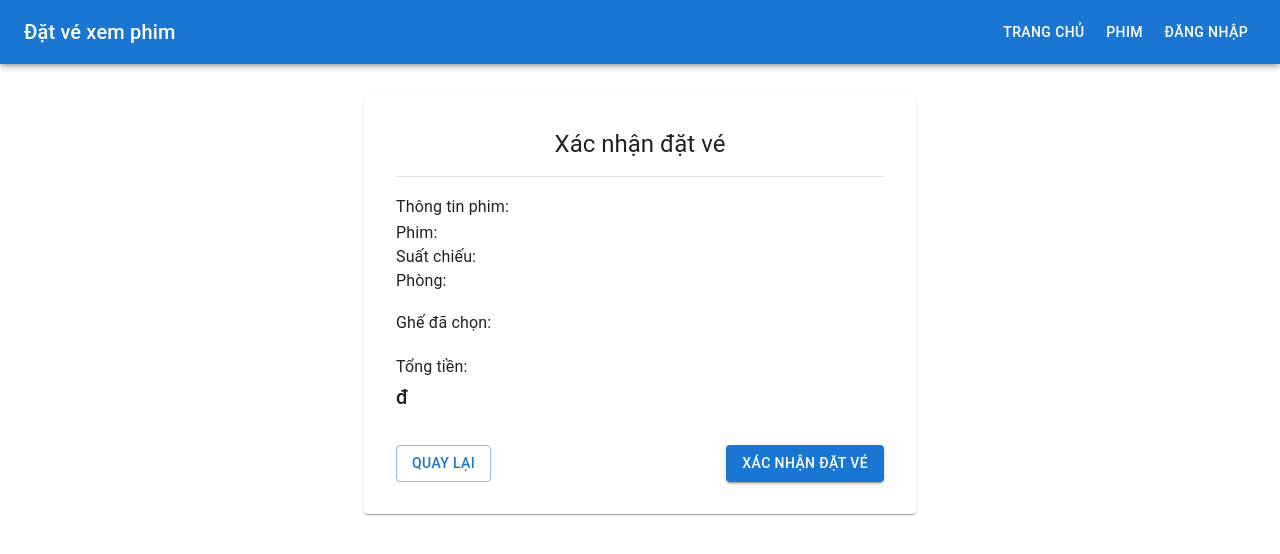
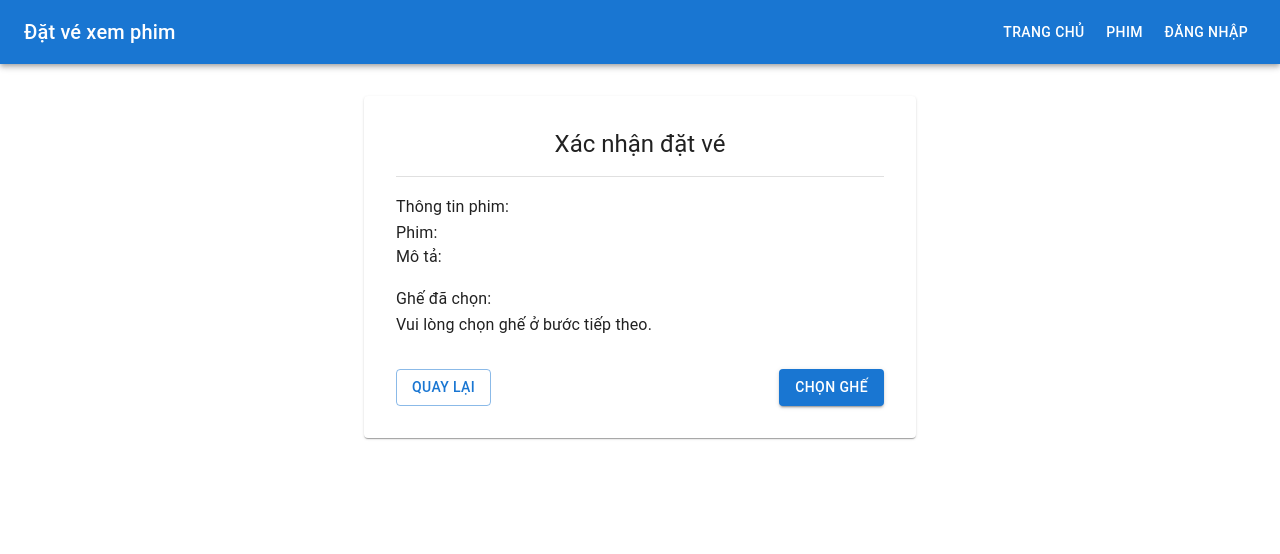
Before and after one commit to BanhCute/DatLichXemPhim, a React (Create React App) app in the folder frontend/: page /booking/confirm in a window 1280 px wide. Shown: the top 554 px of the page. Built offline with nearby package versions, Linux system fonts and the light colour scheme.

Commit message:
testtest

```diff
--- a/frontend/package.json
+++ b/frontend/package.json
@@ -15,7 +15,7 @@
     "react": "^19.0.0",
     "react-dom": "^19.0.0",
     "react-router-dom": "^7.4.0",
-    "react-scripts": "5.0.1",
+    "react-scripts": "^5.0.1",
     "web-vitals": "^2.1.4"
   },
   "scripts": {
--- a/frontend/src/components/Bookings/BookingConfirmation.jsx
+++ b/frontend/src/components/Bookings/BookingConfirmation.jsx
@@ -7,10 +7,12 @@ import {
   Button,
   Divider,
 } from "@mui/material";
-import { useNavigate } from "react-router-dom";
+import { useNavigate, useLocation } from "react-router-dom";
 
-const BookingConfirmation = ({ booking }) => {
+const BookingConfirmation = () => {
   const navigate = useNavigate();
+  const location = useLocation();
+  const { movie } = location.state || {}; // Lấy thông tin phim từ state
 
   return (
     <Container maxWidth="sm">
@@ -21,24 +23,23 @@ const BookingConfirmation = ({ booking }) => {
         <Divider sx={{ my: 2 }} />
         <Box sx={{ my: 2 }}>
           <Typography variant="subtitle1">Thông tin phim:</Typography>
-          <Typography>Phim: {booking?.movie?.title}</Typography>
-          <Typography>Suất chiếu: {booking?.showTime?.startTime}</Typography>
-          <Typography>Phòng: {booking?.showTime?.room}</Typography>
+          <Typography>Phim: {movie?.title}</Typography>
+          <Typography>Mô tả: {movie?.description}</Typography>
         </Box>
         <Box sx={{ my: 2 }}>
           <Typography variant="subtitle1">Ghế đã chọn:</Typography>
-          <Typography>{booking?.seats?.join(", ")}</Typography>
-        </Box>
-        <Box sx={{ my: 2 }}>
-          <Typography variant="subtitle1">Tổng tiền:</Typography>
-          <Typography variant="h6">{booking?.totalPrice}đ</Typography>
+          <Typography>Vui lòng chọn ghế ở bước tiếp theo.</Typography>
         </Box>
         <Box sx={{ mt: 4, display: "flex", justifyContent: "space-between" }}>
           <Button variant="outlined" onClick={() => navigate(-1)}>
             Quay lại
           </Button>
-          <Button variant="contained" color="primary">
-            Xác nhận đặt vé
+          <Button
+            variant="contained"
+            color="primary"
+            onClick={() => navigate("/seat-selection", { state: { movie } })}
+          >
+            Chọn ghế
           </Button>
         </Box>
       </Paper>
--- a/frontend/src/components/Movies/MoviesList.jsx
+++ b/frontend/src/components/Movies/MoviesList.jsx
@@ -7,9 +7,11 @@ import {
   Typography,
   Button,
 } from "@mui/material";
+import { useNavigate } from "react-router-dom";
 
 const MovieList = () => {
   const [movies, setMovies] = useState([]);
+  const navigate = useNavigate();
 
   useEffect(() => {
     fetch("http://localhost:5000/api/movies")
@@ -17,6 +19,10 @@ const MovieList = () => {
       .then((data) => setMovies(data.data || []))
       .catch((err) => console.error("Error fetching movies:", err));
   }, []);
+
+  const handleBooking = (movie) => {
+    navigate("/booking-confirmation", { state: { movie } });
+  };
 
   return (
     <Grid
```
Also changed, not shown: 1 other file (tests, documents, lock files or other folders).
